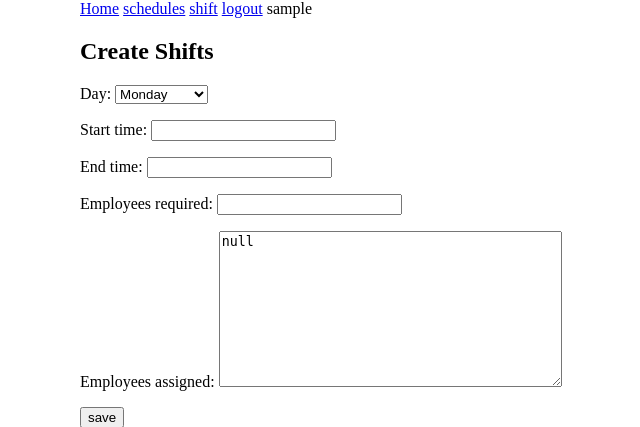
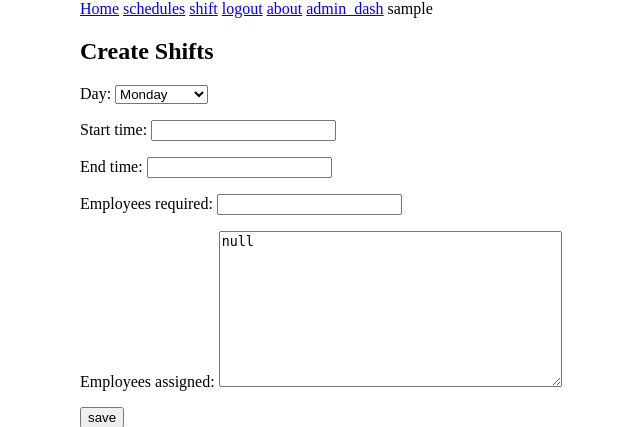
Before and after one commit to timeCommit-easyAvailability/timeCommit, a Django app: page /admindash/create_shift in a window 1280 px wide. Shown: the top 427 px of the page, without its empty margins (48-688 px from the left). Run offline with Django 3.2, Linux system fonts and the light colour scheme; the visitor is signed in with stand-in values (Sample User, id 1).

Commit message:
admin_dash

```diff
--- a/admin_dashboard/templates/dash/approve_shifts.html
+++ b/admin_dashboard/templates/dash/approve_shifts.html
@@ -1,4 +1,4 @@
-{% extends "base/base.html" %}
+{% extends "dash/admin_dashboard.html" %}
 
 {% block content %}
 <h2> Approve/Assign Shifts </h2>
--- a/admin_dashboard/templates/dash/create_company.html
+++ b/admin_dashboard/templates/dash/create_company.html
@@ -1,4 +1,4 @@
-{% extends "base/base.html" %}
+{% extends "dash/admin_dashboard.html" %}
 
 {% block content %}
 <h2> Create Company </h2>
--- a/admin_dashboard/templates/dash/create_shift.html
+++ b/admin_dashboard/templates/dash/create_shift.html
@@ -1,4 +1,4 @@
-{% extends "base/base.html" %}
+{% extends "dash/admin_dashboard.html" %}
 
 {% block content %}
 <h2> Create Shifts </h2>
--- a/admin_dashboard/urls.py
+++ b/admin_dashboard/urls.py
@@ -1,6 +1,7 @@
 from django.urls import path
 # from django.contrib import admin
 from .views import (
+    admin_dash,
     Company_view,
     Shift_view,
     Csv_view,
@@ -11,6 +12,7 @@ from .views import (
 
 
 urlpatterns = [
+    path('', admin_dash, name='admin_dash'),
     # path('shift', Shift_view, name='shift'),
     path('csv_view', Csv_view, name='csv'),
     # path('csv_view/<int:pk>', Csv_view, name='csv_pk'),
--- a/admin_dashboard/views.py
+++ b/admin_dashboard/views.py
@@ -9,6 +9,14 @@ from djqscsv import render_to_csv_response, write_csv
 from .models import Shift, Company
 from .forms import ShiftForm, CompanyForm, UserScheduleForm
 from employee_dashboard.models import User_Schedule
+
+
+def about_view(request):
+    return render(request, 'base/about.html')
+
+
+def admin_dash(request):
+    return render(request, 'dash/admin_dashboard.html')
 
 
 def Company_view(request):
--- a/timecommit/templates/base/base.html
+++ b/timecommit/templates/base/base.html
@@ -25,8 +25,14 @@
           <a href="{% url "schedules" %}">schedules</a>
           <a href="{% url "shift" %}">shift</a>
           <a href="{% url 'logout' %}">logout</a>
+          <a href="{% url "about" %}">about</a>
+          {% if user.is_staff %}
+          <a href="{% url 'admin_dash' %}">admin_dash</a>
+          {% endif %}
+
           <span>{{ user.username }}</span>
-        {% else %}
+          {% else %}
+          <a href="{% url "about" %}">about</a>
           <a href="{% url 'login' %}">login</a>
         {% endif %}
 
--- a/timecommit/urls.py
+++ b/timecommit/urls.py
@@ -14,7 +14,7 @@ Including another URLconf
     2. Add a URL to urlpatterns:  path('blog/', include('blog.urls'))
 """
 from django.contrib import admin
-from .views import home_view
+from .views import home_view, about_view
 from django.urls import path, include
 
 urlpatterns = [
@@ -22,5 +22,6 @@ urlpatterns = [
     path('admin/', admin.site.urls),
     path('employeedash/', include('employee_dashboard.urls')),
     path('admindash/', include('admin_dashboard.urls')),
-    path('accounts/', include('django.contrib.auth.urls'))
+    path('accounts/', include('django.contrib.auth.urls')),
+    path('about/', about_view, name='about'),
 ]
--- a/timecommit/views.py
+++ b/timecommit/views.py
@@ -3,3 +3,7 @@ from django.shortcuts import render
 
 def home_view(request):
     return render(request, 'base/home.html')
+
+
+def about_view(request):
+    return render(request, 'base/about.html')
```
Also changed, not shown: timecommit/templates/base/about.html (added, +7 -0 lines).
